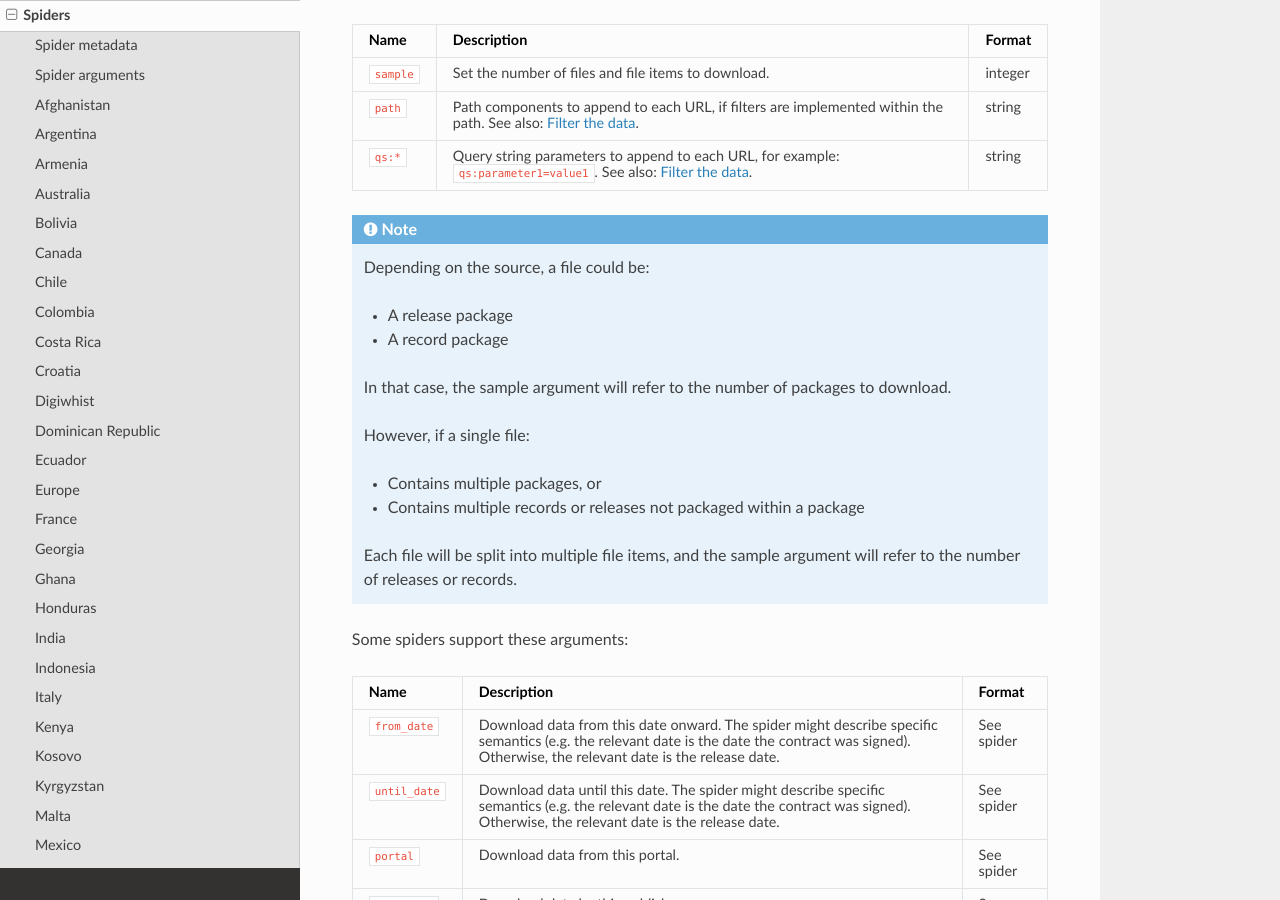
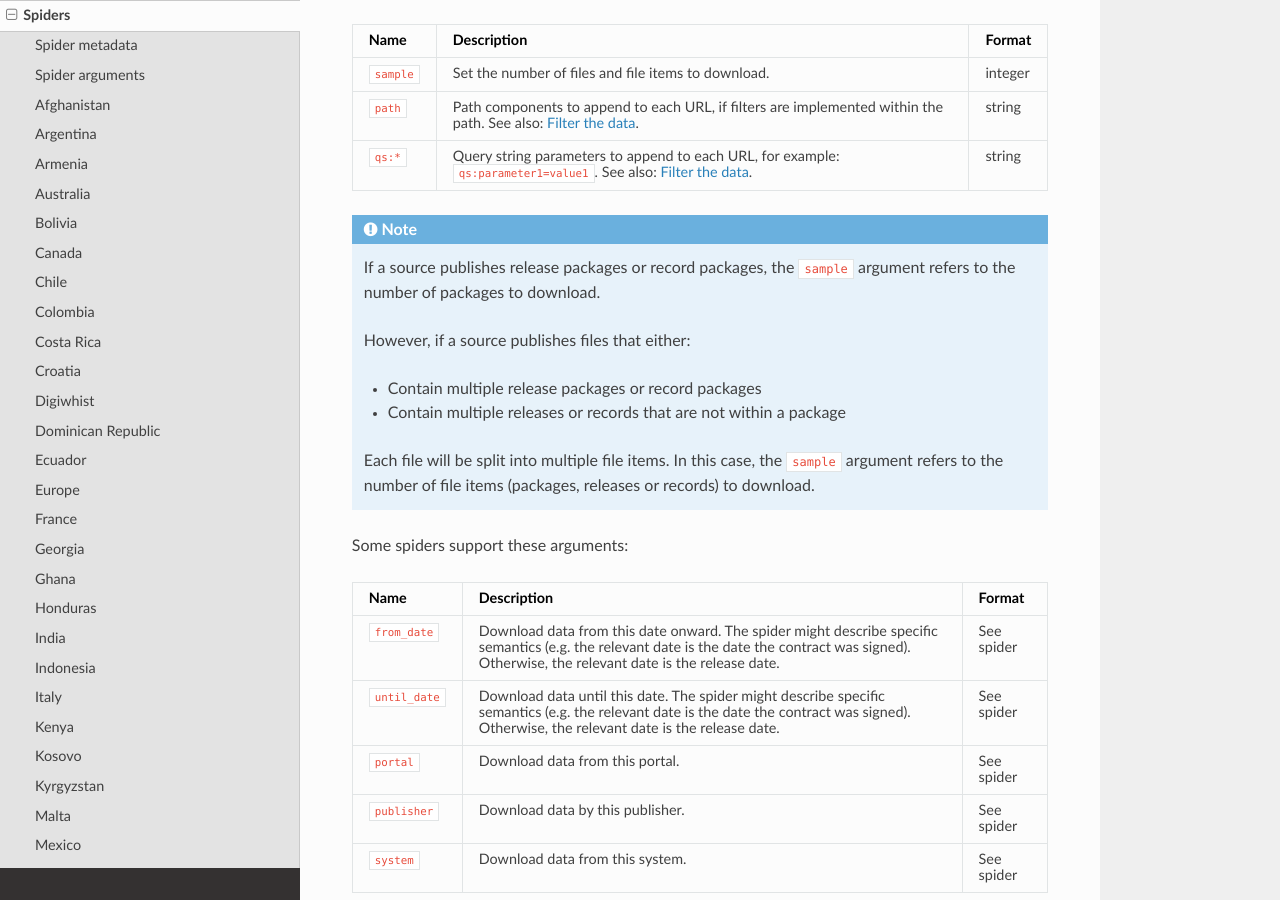
Before and after one commit to open-contracting/kingfisher-collect, a Sphinx documentation site: the page built from docs/spiders.rst, in a window 1280 px wide and 900 px high, scrolled down 1452 px. Built offline with Sphinx 7.4.7 and the Read the Docs theme 2.0.0, drawn with Linux system fonts in a browser that asks for light colours.

Commit message:
Update docs/spiders.rst
Co-authored-by: James McKinney <26463+jpmckinney@users.noreply.github.com>

```diff
--- a/docs/spiders.rst
+++ b/docs/spiders.rst
@@ -90,17 +90,15 @@ All spiders support these arguments:
      - string
 
 .. note::
-   Depending on the source, a file could be:
 
-   - A release package
-   - A record package
-   In that case, the sample argument will refer to the number of packages to download.
+   If a source publishes release packages or record packages, the ``sample`` argument refers to the number of packages to download.
 
-   However, if a single file:
+   However, if a source publishes files that either:
 
-   - Contains multiple packages, or
-   - Contains multiple records or releases not packaged within a package
-   Each file will be split into multiple file items, and the sample argument will refer to the number of releases or records.
+   - Contain multiple release packages or record packages
+   - Contain multiple releases or records that are not within a package
+
+   Each file will be split into multiple file items. In this case, the ``sample`` argument refers to the number of file items (packages, releases or records) to download.
 
 Some spiders support these arguments:
 
```
